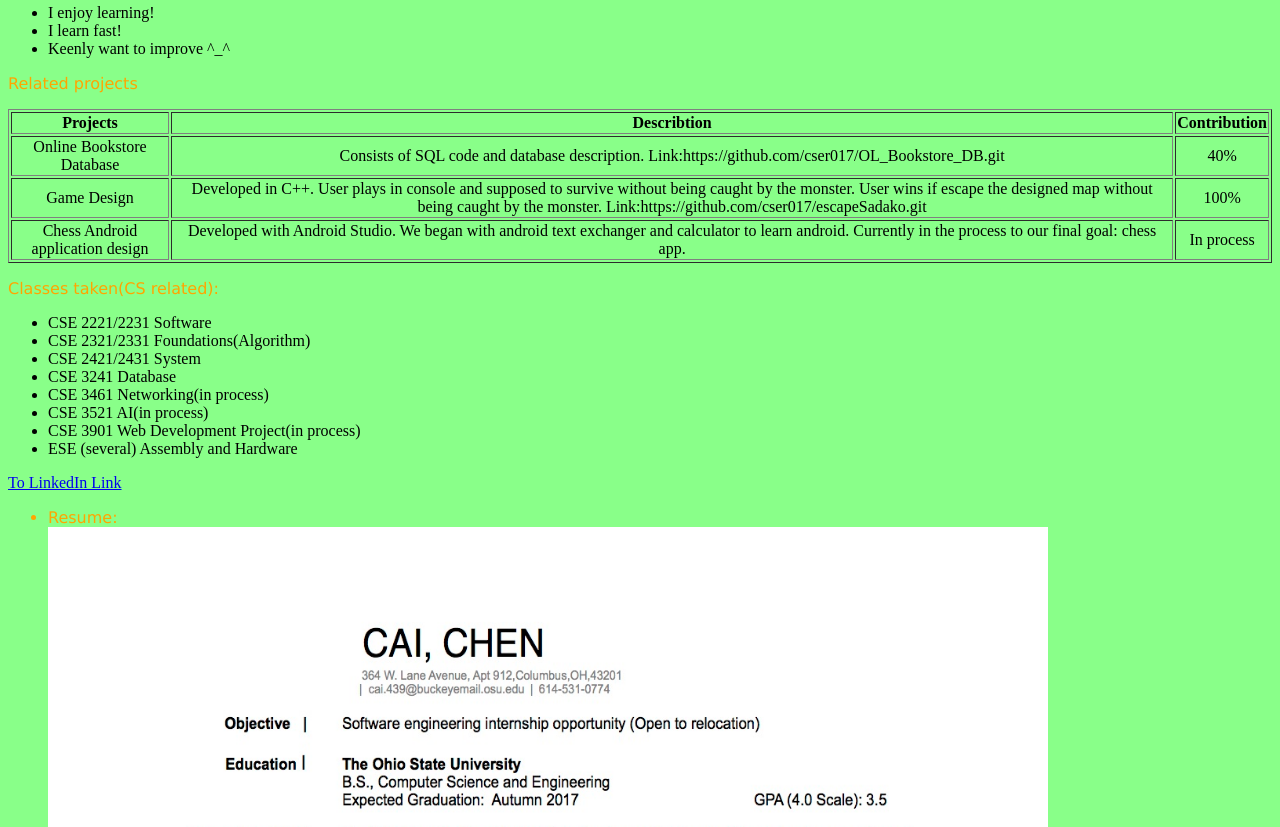
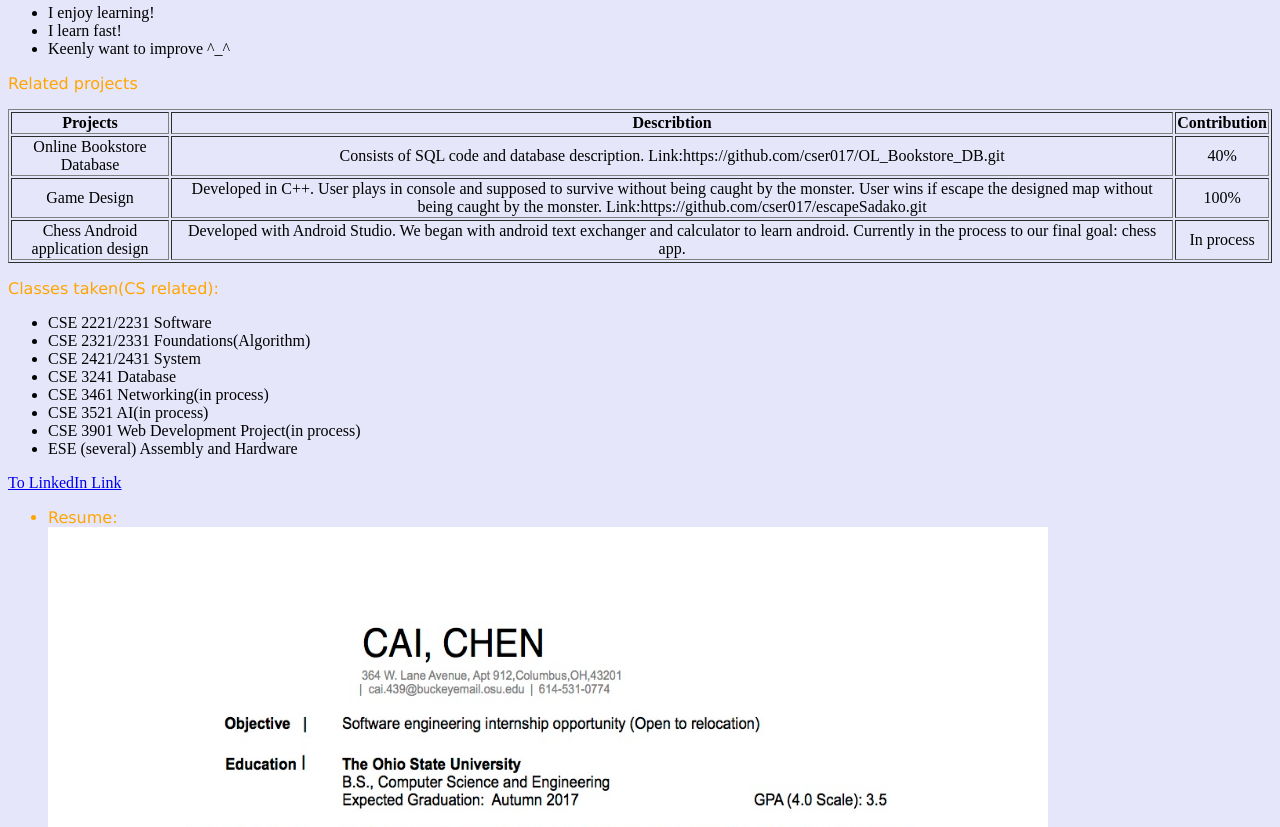
Before and after one commit to cser017/cser017.github.io, a plain HTML site: page index.html in a window 1280 px wide. Shown: the part 572-1399 px from the top of the page. Drawn offline with Linux system fonts and the light colour scheme.

Commit message:
bg update

```diff
--- a/index.html
+++ b/index.html
@@ -5,7 +5,7 @@
 <meta http-equiv="Content-Type" content="text/html; charset=UTF-8" />
 <title>Chen's HomePage</title>
 </head>
-<body bgcolor="#89ff89">
+<body bgcolor="#E6E6FA">
 	<h1 style="font-family:verdana; color: red">Welcome!</h1>
 	<p style="font-family:verdana; color: red">
 		Home page of Chen Cai <br />
```
